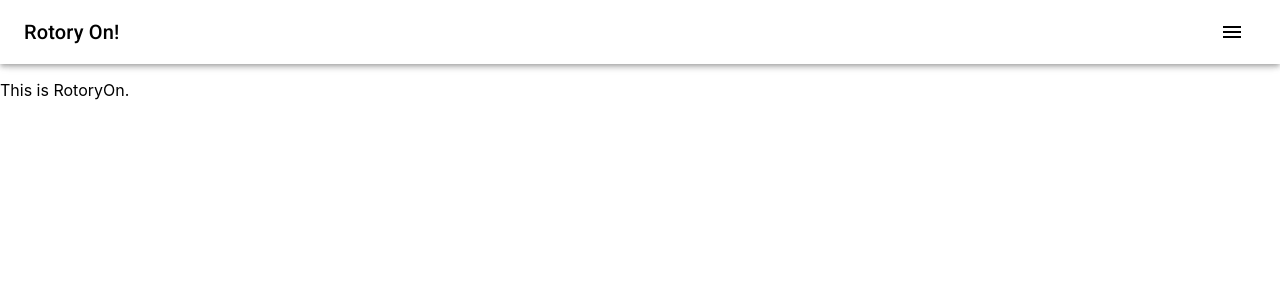
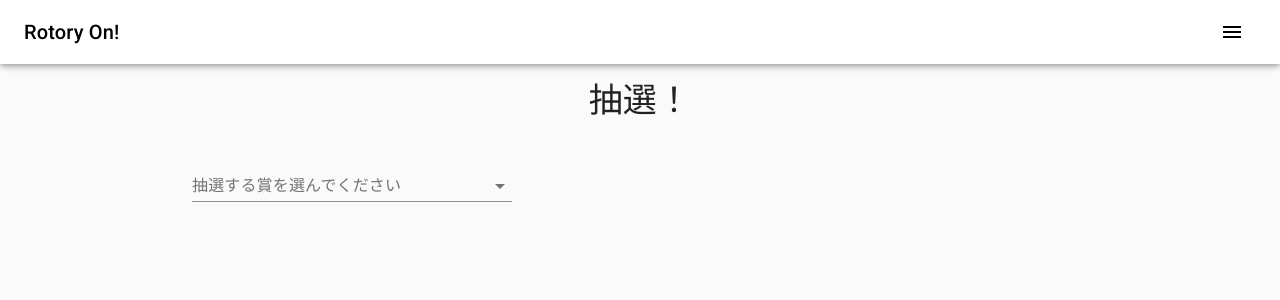
Before and after one commit to y-mabuchi/rotory-on, a React (Create React App) app: page /rotory-on in a window 1280 px wide. Shown: the top 300 px of the page. Built offline with nearby package versions, Linux system fonts and the light colour scheme.

Commit message:
Add select

```diff
--- a/src/templates/RotoryOn.tsx
+++ b/src/templates/RotoryOn.tsx
@@ -1,10 +1,34 @@
+// React
 import React, { FC } from 'react';
-import { makeStyles, createStyles } from '@material-ui/core/styles';
+// Material-UI
+import {
+  createStyles,
+  makeStyles,
+  Theme,
+} from '@material-ui/core/styles';
+import {
+  CssBaseline,
+  Container,
+  FormControl,
+  FormHelperText,
+  InputLabel,
+  MenuItem,
+  Select,
+  Typography,
+  ThemeProvider,
+} from '@material-ui/core';
 
-const useStyles = makeStyles(() =>
+const useStyles = makeStyles((theme: Theme) =>
   createStyles({
     root: {
       marginTop: 80,
+    },
+    title: {
+      marginBottom: 24,
+    },
+    formControl: {
+      margin: theme.spacing(1),
+      minWidth: 320,
     },
   }),
 );
@@ -14,7 +38,46 @@ const RotoryOn: FC = () => {
 
   return (
     <div className={classes.root}>
-      <p>This is RotoryOn.</p>
+      <CssBaseline />
+      <Container maxWidth="md">
+        <Typography
+          className={classes.title}
+          variant="h4"
+          component="h2"
+          align="center"
+        >
+          抽選！
+        </Typography>
+        <FormControl
+          className={classes.formControl}
+        >
+          <InputLabel
+            id="rotory-type"
+          >
+            抽選する賞を選んでください
+          </InputLabel>
+          <Select
+            labelId="rotory-type"
+            id="select-gift"
+          >
+            <MenuItem
+              value={0}
+            >
+              特賞
+            </MenuItem>
+            <MenuItem
+              value={1}
+            >
+              1等
+            </MenuItem>
+            <MenuItem
+              value={2}
+            >
+              2等
+            </MenuItem>
+          </Select>
+        </FormControl>
+      </Container>
     </div>
   );
 };
```
